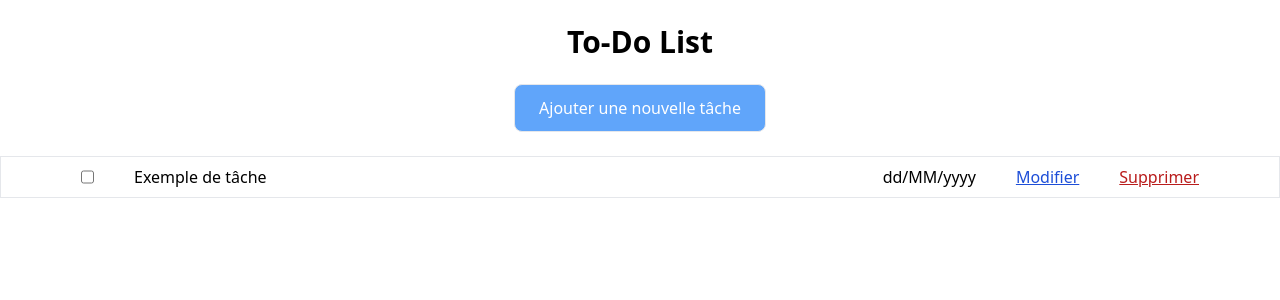
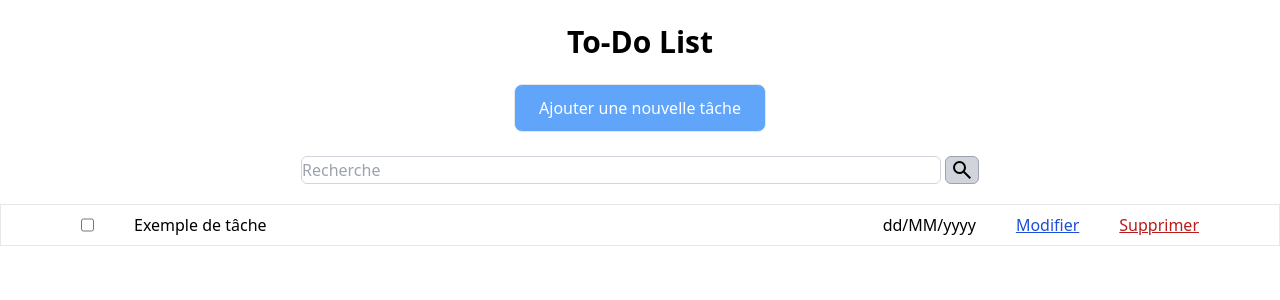
Before and after one commit to Ethan-C11/todo-list, a React (Vite) app: page / in a window 1280 px wide. Shown: the top 300 px of the page. Built offline with nearby package versions, Linux system fonts and the light colour scheme.

Commit message:
Ajout fonction de recherche

```diff
--- a/src/App.jsx
+++ b/src/App.jsx
@@ -1,82 +1,10 @@
 import { useState, useEffect } from "react";
-import reactLogo from "./assets/react.svg";
-import viteLogo from "/vite.svg";
-import EntreeListe from "./components/EntreeListe";
-import CreationEntree from "./components/CreationEntree";
+import TodoList from "./components/TodoList";
 
 function App() {
-
-  if (localStorage.getItem("TodoList") === null) {
-    localStorage.setItem("TodoList", JSON.stringify([{ id: 0, nom: "Exemple de tâche", date: "dd/MM/yyyy", fini: false }]));
-  }
-
-  const [ArrayTodo, setArrayTodo] = useState(
-    JSON.parse(localStorage.getItem("TodoList"))
-  );
-
-  useEffect(() => {
-    localStorage.setItem("TodoList", JSON.stringify(ArrayTodo));
-    console.log("useEffect");
-  }, [ArrayTodo]);
-
-  const pushElementInArray = (element) => {
-    try {
-      element.id = ArrayTodo[ArrayTodo.length - 1].id + 1;
-    } catch {
-      element.id = 0;
-    }
-    setArrayTodo([...ArrayTodo, element]);
-  };
-
-  const delElementInArray = (elementId) => {
-    const isIdEqual = (element) => element.id === elementId;
-    const indexToDelete = ArrayTodo.findIndex(isIdEqual);
-    const ArrayTemp = [...ArrayTodo];
-    ArrayTemp.splice(indexToDelete, 1);
-    setArrayTodo(ArrayTemp);
-  };
-
-  const changeStatus = (elementId) => {
-    const isIdEqual = (element) => element.id === elementId;
-    const indexToFind = ArrayTodo.findIndex(isIdEqual);
-    const ArrayTemp = [...ArrayTodo];
-    ArrayTemp[indexToFind].fini = !ArrayTemp[indexToFind].fini;
-    setArrayTodo(ArrayTemp);
-  };
-
-  const editInArray = (tache) => {
-    const id = tache.id
-    const isIdEqual = (element) => element.id === id;
-    const indexToEdit = ArrayTodo.findIndex(isIdEqual);
-    const ArrayTemp = [...ArrayTodo];
-    ArrayTemp[indexToEdit] = tache
-    setArrayTodo(ArrayTemp)
-  }
-
   return (
     <>
-      <h1 className="flex justify-center text-3xl py-6 font-bold">
-        To-Do List
-      </h1>
-      <div className="flex px-20 pb-6 ">
-        <CreationEntree pushElementInArray={pushElementInArray} />
-      </div>
-
-      <div className="">
-        {ArrayTodo.map((entree, index) => (
-          <EntreeListe
-            key={entree.id}
-            id={entree.id}
-            index={index}
-            nom={entree.nom}
-            date={entree.date}
-            fini={entree.fini}
-            delElementInArray={delElementInArray}
-            changeStatus={changeStatus}
-            editInArray={editInArray}
-          />
-        ))}
-      </div>
+     <TodoList />
     </>
   );
 }
--- /dev/null
+++ b/src/components/Searchbar.jsx
@@ -0,0 +1,35 @@
+import React from "react";
+import { useState } from "react";
+
+function Searchbar(Props) {
+  const [value, setValue] = useState("");
+
+  const handleChange = (e) => {
+    setValue(e.target.value);
+  };
+
+  const handleSearchLocal = (e) => {
+    e.preventDefault();
+    Props.handleSearch(value);
+  };
+
+  return (
+    <form
+      className="flex justify-center pb-5 gap-1"
+      onSubmit={(e) => handleSearchLocal(e)}
+    >
+      <input
+        type="text"
+        placeholder="Recherche"
+        value={value}
+        onChange={(e) => handleChange(e)}
+        className="border border-gray-300 rounded-md w-1/2 h-7 justify-center"
+      />
+      <button className="bg-gray-300 px-1 rounded-md border border-gray-400 hover:bg-gray-200">
+        <img src="./src/assets/searchIcon.svg" alt="Recherche" />
+      </button>
+    </form>
+  );
+}
+
+export default Searchbar;
--- /dev/null
+++ b/src/components/TodoList.jsx
@@ -0,0 +1,102 @@
+import React from "react";
+import { useState, useEffect } from "react";
+import EntreeListe from "./EntreeListe";
+import CreationEntree from "./CreationEntree";
+import Searchbar from "./Searchbar";
+
+function TodoList() {
+  if (localStorage.getItem("TodoList") === null) {
+    localStorage.setItem(
+      "TodoList",
+      JSON.stringify([
+        { id: 0, nom: "Exemple de tâche", date: "dd/MM/yyyy", fini: false },
+      ])
+    );
+  }
+
+  const [ArrayTodo, setArrayTodo] = useState(
+    JSON.parse(localStorage.getItem("TodoList"))
+  );
+  const [ArrayFilter, setArrayFilter] = useState(ArrayTodo);
+
+  useEffect(() => {
+    localStorage.setItem("TodoList", JSON.stringify(ArrayTodo));
+  }, [ArrayTodo]);
+
+  const pushElementInArray = (element) => {
+    try {
+      element.id = ArrayTodo[ArrayTodo.length - 1].id + 1;
+    } catch {
+      element.id = 0;
+    }
+    setArrayTodo([...ArrayTodo, element]);
+  };
+
+  const delElementInArray = (elementId) => {
+    const isIdEqual = (element) => element.id === elementId;
+    const indexToDelete = ArrayTodo.findIndex(isIdEqual);
+    const ArrayTemp = [...ArrayTodo];
+    ArrayTemp.splice(indexToDelete, 1);
+    setArrayTodo(ArrayTemp);
+  };
+
+  const changeStatus = (elementId) => {
+    const isIdEqual = (element) => element.id === elementId;
+    const indexToFind = ArrayTodo.findIndex(isIdEqual);
+    const ArrayTemp = [...ArrayTodo];
+    ArrayTemp[indexToFind].fini = !ArrayTemp[indexToFind].fini;
+    setArrayTodo(ArrayTemp);
+  };
+
+  const editInArray = (tache) => {
+    const id = tache.id;
+    const isIdEqual = (element) => element.id === id;
+    const indexToEdit = ArrayTodo.findIndex(isIdEqual);
+    const ArrayTemp = [...ArrayTodo];
+    ArrayTemp[indexToEdit] = tache;
+    setArrayTodo(ArrayTemp);
+  };
+
+  const handleSearch = (value) => {
+    if (value === null || value === undefined || value === "") {
+      setArrayFilter(ArrayTodo);
+    } else {
+      const RechercheArray = ArrayTodo.filter((taches) =>
+        taches.nom.includes(value)
+      );
+      setArrayFilter(RechercheArray);
+    }
+  };
+
+  return (
+    <>
+      <h1 className="flex justify-center text-3xl py-6 font-bold">
+        To-Do List
+      </h1>
+      <div className="flex px-20 pb-6 ">
+        <CreationEntree pushElementInArray={pushElementInArray} />
+      </div>
+      <div>
+        <Searchbar handleSearch={handleSearch} />
+      </div>
+
+      <div className="">
+        {ArrayFilter.map((entree, index) => (
+          <EntreeListe
+            key={entree.id}
+            id={entree.id}
+            index={index}
+            nom={entree.nom}
+            date={entree.date}
+            fini={entree.fini}
+            delElementInArray={delElementInArray}
+            changeStatus={changeStatus}
+            editInArray={editInArray}
+          />
+        ))}
+      </div>
+    </>
+  );
+}
+
+export default TodoList;
```
Also changed, not shown: src/assets/searchIcon.svg (added).
